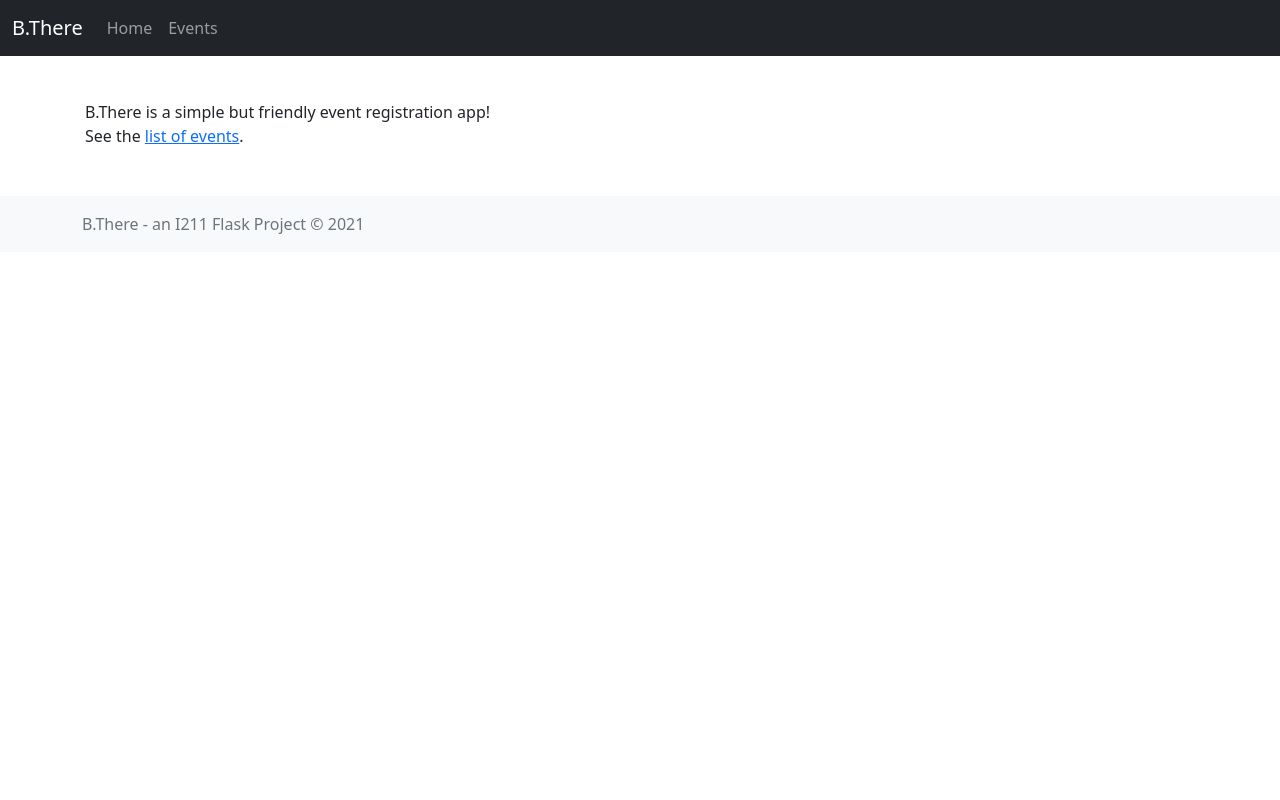
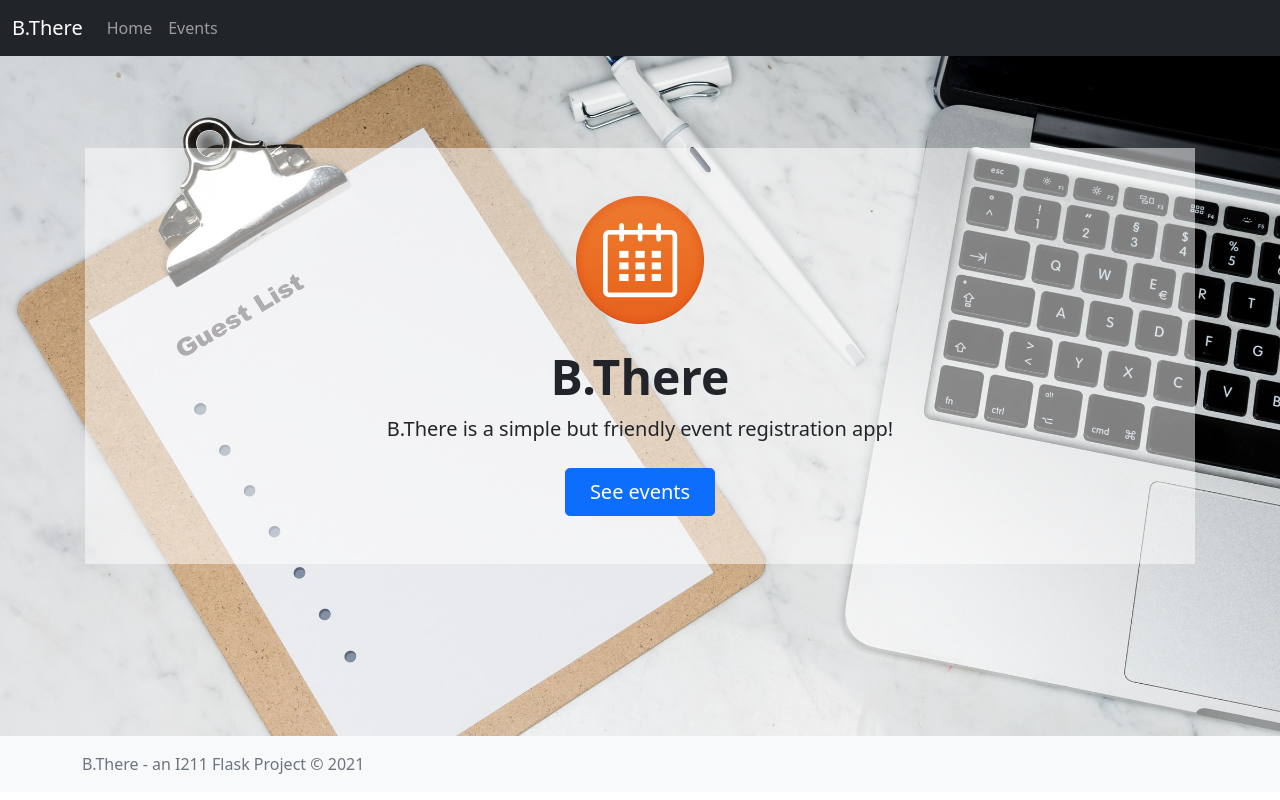
Before and after one commit to simlee009/i211_flask, a Flask app: page / in a window 1280 px wide. Run offline with Flask 2, Linux system fonts and the light colour scheme.

Commit message:
Erika made the index page fancy

```diff
--- a/static/css/styles.css
+++ b/static/css/styles.css
@@ -1,3 +1,10 @@
+#home-bkg {
+    background: url(../images/markus-winkler-tGQS5wJUzjk-unsplash.jpg) no-repeat center center;
+    background-size: cover;
+    height: 92vh;
+    min-height: 650px;
+}
+
 main > .container {
     padding: 100px 15px 0 !important;
 }
--- a/templates/base.html
+++ b/templates/base.html
@@ -38,7 +38,7 @@
     </header>
 
     <!-- Begin page content -->
-    <main class="flex-shrink-0">
+    <main class="flex-shrink-0" {% if request.path == '/' %}id="home-bkg"{% endif %}>
         <div class="container mb-5">
         {% block content %}
         {% endblock %}
--- a/templates/index.html
+++ b/templates/index.html
@@ -1,6 +1,16 @@
 {% extends 'base.html' %}
 
 {% block content %}
-<div>B.There is a simple but friendly event registration app!</div>
-<div>See the <a href="{{ url_for('list_events') }}">list of events</a>.</div>
+<div class="container-sm px-4 py-5 my-5 text-center bg-white text-dark bg-opacity-50">
+    <img class="d-block mx-auto mb-4" src="{{ url_for('static', filename='images/calendar.png') }}">
+    <h1 class="display-5 fw-bold">B.There</h1>
+    <div class="col-lg-6 mx-auto">
+        <p class="lead mb-4">B.There is a simple but friendly event registration app!</p>
+        <div class="d-grid gap-2 d-sm-flex justify-content-sm-center">
+            <a href="{{ url_for('list_events') }}">
+                <button type="button" class="btn btn-primary btn-lg px-4 gap-3">See events</button>
+            </a>
+        </div>
+    </div>
+</div>
 {% endblock %}
```
Also changed, not shown: static/images/calendar.png (added), static/images/markus-winkler-tGQS5wJUzjk-unsplash.jpg (added).
